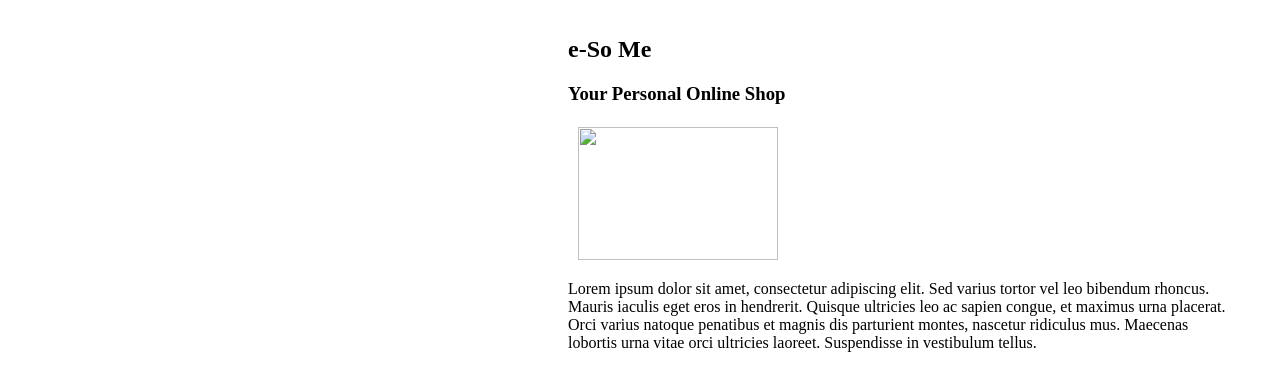
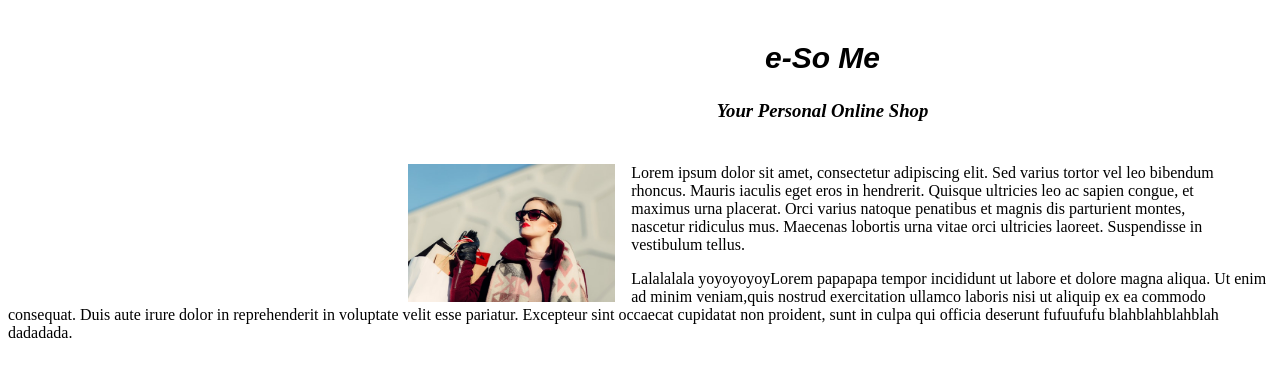
Before and after one commit to madysonward/webshop, a plain HTML site: page Webstore_Wireframe.html in a window 1280 px wide. Shown: the part 148-538 px from the top of the page. Drawn offline with Linux system fonts and the light colour scheme.

Commit message:
Added img, modified Webstore_Wireframe html and css files

```diff
--- a/Webstore_Wireframe.css
+++ b/Webstore_Wireframe.css
@@ -2,7 +2,7 @@ header {
 	border-bottom: 3px solid #000;
 }
 
-img {
+.imgLogo {
 	width: 12.5em;
 	height: 8.35em;
 	margin: 3px 15px 1px 10px;
@@ -33,27 +33,48 @@ header span {
 
 
 
-section {
+.mainSec {
 	border-style: double;
+	border-color: black;
 	text-align: center;
 }
 .mainBody {
 	margin-right: 35px;
-	padding-left: 35em;
+	padding-left: 25em;
+}
+.eSoMe {
+	font-family: "Jazz LET", fantasy;
+	font-style: italic;
+	font-size: 30px;
+	text-align: center;
+//	padding-right: 35px;
+}
+.eSoMe3 {
+	font-family: "New Century Schoolbook", serif;
+	font-style: italic;
+	text-align: center;
+	padding-bottom: 23px;
 }
 
-./*out-div {
-	padding: 30px;
-	text-align: left;
+.imgSec1 {
+float: left;
+padding-right: 1em;
 }
-.in-div p{
-	display: inline-block;
-	float: left;
-	padding: 50px*/
+
+.mainBodyP {
+
 }
+
+/*.mainBodySec {
+/*	margin: 0px 1em 0px 30px;
+margin: 0px 0px 35px 30px;
+padding:  18em;
+margin-bottom: 500px;
+}*/
+
 /*header > img {
 	display: inline-block;*/
-}
+
 header p {
 	margin-left: 100px;
 	font-family: "Comic Sans MS", cursive, sans-serif;
--- a/Webstore_Wireframe.html
+++ b/Webstore_Wireframe.html
@@ -6,7 +6,7 @@
 	</head>
 	<body>
 
-		<img src="./IMG/Logo-coffee.jpeg" height="7%" width="7%" style="align-content: left; float: left;">
+		<img src="./IMG/Logo-coffee.jpeg" height="7%" width="7%" style="align-content: left; float: left;" class="imgLogo">
 		<br>
 
 			<header>
@@ -20,14 +20,20 @@
 				</form>
 			</header>
 		<br>
-<!-- Need to make the below section work properly. Need to align img and p next to each other on page, but so far can only get it to pop up with img on top, and text below. Can use divs within a section, but need to either find a way to make it work or find a way for it to work without divs.	-->
-		<section>
+
+		<section class="mainSec">
 			<section class="mainBody">
 				<h2 class="eSoMe">e-So Me</h2>
-				<h3>Your Personal Online Shop</h3>
-				<div class="out-div">
-					<img src="./IMG/Red-Cupcake.jpg" height="15%" width="20%">
-					<div class="in-div"><p>Lorem ipsum dolor sit amet, consectetur adipiscing elit. Sed varius tortor vel leo bibendum rhoncus. Mauris iaculis eget eros in hendrerit. Quisque ultricies leo ac sapien congue, et maximus urna placerat. Orci varius natoque penatibus et magnis dis parturient montes, nascetur ridiculus mus. Maecenas lobortis urna vitae orci ultricies laoreet. Suspendisse in vestibulum tellus.</p></div>
+				<h3 class="eSoMe3">Your Personal Online Shop</h3>
+				<div class="mainBodySec">
+					<img src="./IMG/Style-1.jpeg" height="20%" width="25%" class="imgSec1">
+					<p class="mainBodyP">Lorem ipsum dolor sit amet, consectetur adipiscing elit. Sed varius tortor vel leo bibendum rhoncus. Mauris iaculis eget eros in hendrerit. Quisque ultricies leo ac sapien congue, et maximus urna placerat. Orci varius natoque penatibus et magnis dis parturient montes, nascetur ridiculus mus. Maecenas lobortis urna vitae orci ultricies laoreet. Suspendisse in vestibulum tellus.</p>
+				</div>
+			</section>
+			<section class="latterBody">
+				<div class="latterBodyDiv">
+					<p>Lalalalala yoyoyoyoyLorem papapapa tempor incididunt ut labore et dolore magna aliqua. Ut enim ad minim veniam,quis nostrud exercitation ullamco laboris nisi ut aliquip ex ea commodo consequat. Duis aute irure dolor in reprehenderit in voluptate velit esse pariatur. Excepteur sint occaecat cupidatat non
+					proident, sunt in culpa qui officia deserunt fufuufufu blahblahblahblah dadadada.</p>
 				</div>
 			</section>
 		</section>
```
Also changed, not shown: IMG/Style-1.jpeg (added).
